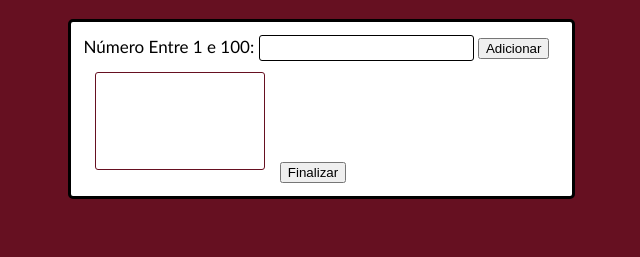
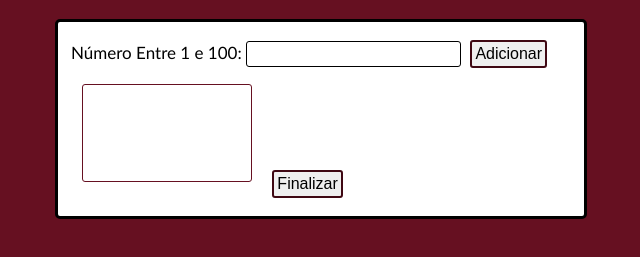
Before and after one commit to arturcoqueiro/Analisador_Numeros, a plain HTML site: page index.html in a window 1280 px wide. Shown: the part 63-320 px from the top of the page, without its empty margins (319-959 px from the left). Drawn offline with Linux system fonts and the light colour scheme.

Commit message:
button styles

```diff
--- a/style.css
+++ b/style.css
@@ -11,13 +11,17 @@ header{
 main{
     background-color: white;
     margin: auto;
-    max-width: 475px;
+    max-width: 500px;
     padding: 13px;
     font-size: 17px;
     border: solid 3px black;
     border-radius: 5px;
 }
-
+p{
+    text-align: center;
+    font-size: 18px;
+    margin: 18px;
+}
 input{
     font-size: 16px;
     padding: 3px;
@@ -33,3 +37,12 @@ select{
     border: solid 1.5px rgb(102, 16, 33);
     border-radius: 3px;
 }
+
+button{
+    font-size: 16px;
+    padding: 3px;
+    border-radius: 3px;
+    border: solid 2px rgb(63, 8, 19);
+    margin: 5px;
+    display: inline-block;
+}
```
